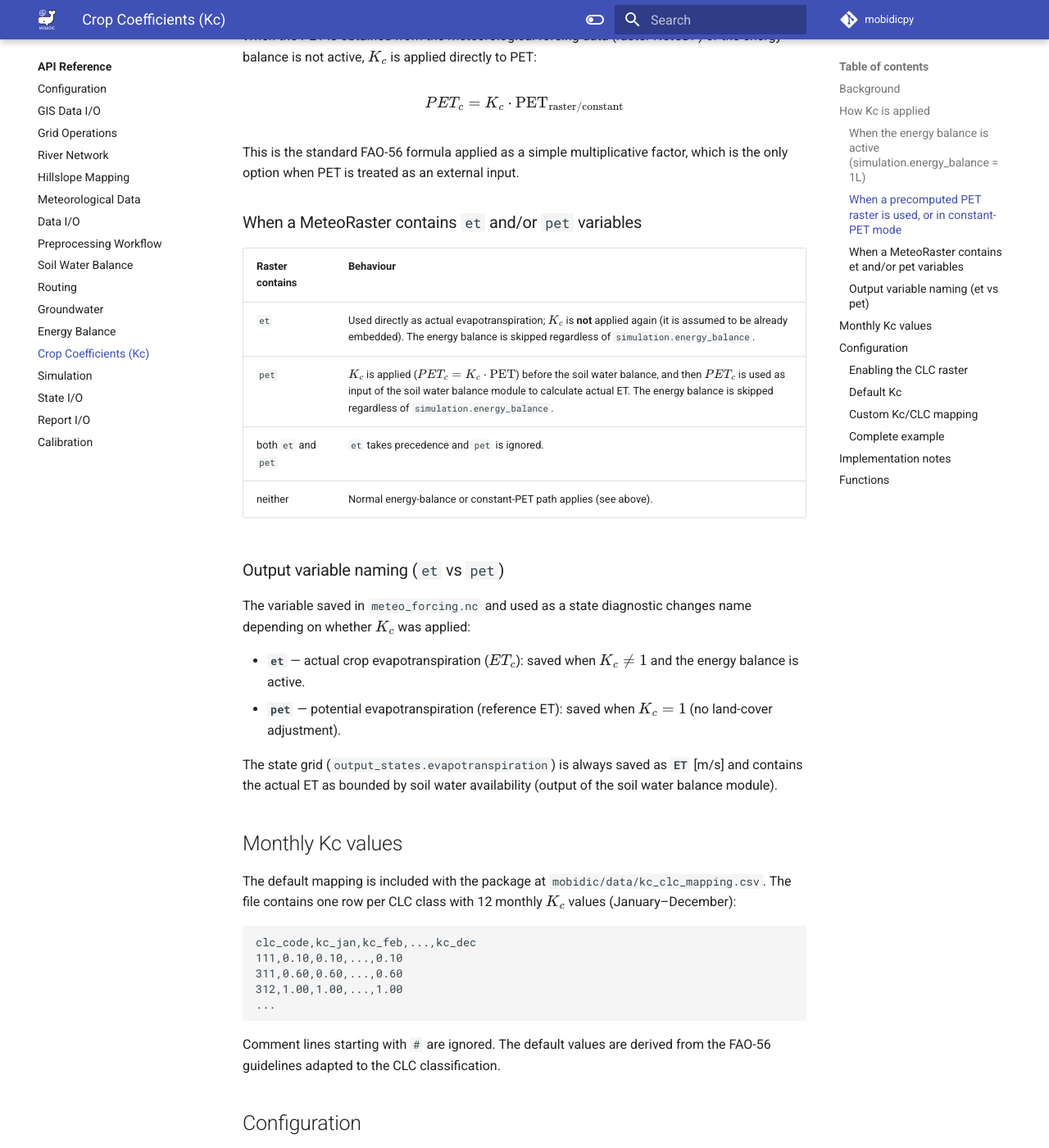
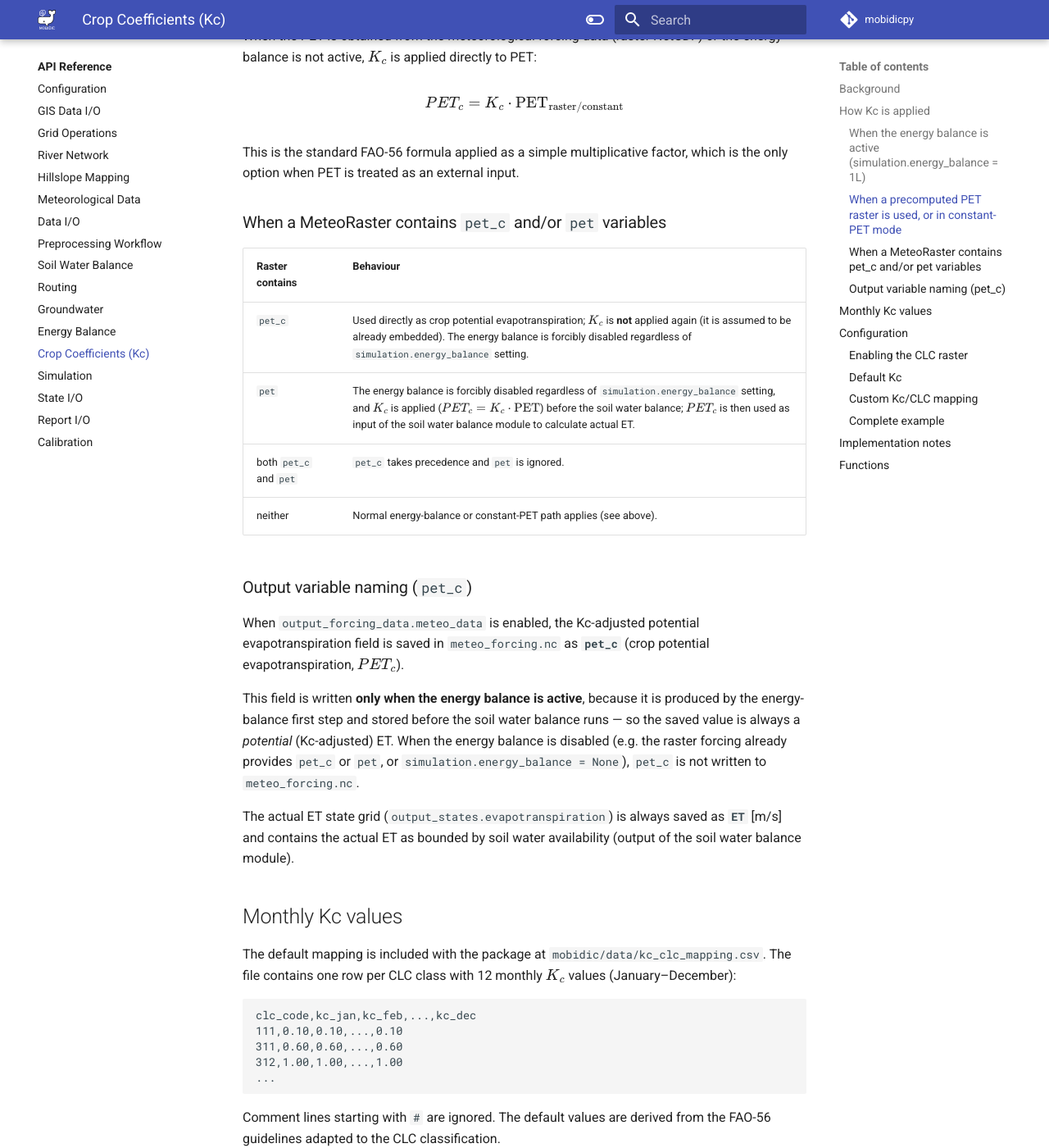
Before and after one commit to mobidichydro/MOBIDICpy, an MkDocs documentation site: the page built from docs/reference/crop_coefficients.md, in a window 1280 px wide and 1400 px high, scrolled down 1353 px. Shown: the whole window at 82% size. Built offline with MkDocs 1.6.1 and Material for MkDocs 9.7.7, drawn with Linux system fonts in a browser that asks for light colours; a script that is not in the unit is left out; comment, search, counter and statistics services are not loaded; the version menu is left out.

Commit message:
Edited documentation related to energy balance

```diff
--- a/docs/reference/crop_coefficients.md
+++ b/docs/reference/crop_coefficients.md
@@ -40,23 +40,22 @@ $$PET_c = K_c \cdot \text{PET}_{\text{raster/constant}}$$
 
 This is the standard FAO-56 formula applied as a simple multiplicative factor, which is the only option when PET is treated as an external input.
 
-### When a MeteoRaster contains `et` and/or `pet` variables
+### When a MeteoRaster contains `pet_c` and/or `pet` variables
 
 | Raster contains | Behaviour |
 |---|---|
-| `et` | Used directly as actual evapotranspiration; $K_c$ is **not** applied again (it is assumed to be already embedded). The energy balance is skipped regardless of `simulation.energy_balance`. |
-| `pet` | $K_c$ is applied ($PET_c = K_c \cdot \text{PET}$) before the soil water balance, and then $PET_c$ is used as input of the soil water balance module to calculate actual ET. The energy balance is skipped regardless of `simulation.energy_balance`. |
-| both `et` and `pet` | `et` takes precedence and `pet` is ignored. |
+| `pet_c` | Used directly as crop potential evapotranspiration; $K_c$ is **not** applied again (it is assumed to be already embedded). The energy balance is forcibly disabled regardless of `simulation.energy_balance` setting. |
+| `pet` | The energy balance is forcibly disabled regardless of `simulation.energy_balance` setting, and $K_c$ is applied ($PET_c = K_c \cdot \text{PET}$) before the soil water balance; $PET_c$ is then used as input of the soil water balance module to calculate actual ET. |
+| both `pet_c` and `pet` | `pet_c` takes precedence and `pet` is ignored. |
 | neither | Normal energy-balance or constant-PET path applies (see above). |
 
-### Output variable naming (`et` vs `pet`)
+### Output variable naming (`pet_c`)
 
-The variable saved in `meteo_forcing.nc` and used as a state diagnostic changes name depending on whether $K_c$ was applied:
+When `output_forcing_data.meteo_data` is enabled, the Kc-adjusted potential evapotranspiration field is saved in `meteo_forcing.nc` as **`pet_c`** (crop potential evapotranspiration, $PET_c$).
 
-- **`et`** — actual crop evapotranspiration ($ET_c$): saved when $K_c \ne 1$ and the energy balance is active.
-- **`pet`** — potential evapotranspiration (reference ET): saved when $K_c = 1$ (no land-cover adjustment).
+This field is written **only when the energy balance is active**, because it is produced by the energy-balance first step and stored before the soil water balance runs — so the saved value is always a *potential* (Kc-adjusted) ET. When the energy balance is disabled (e.g. the raster forcing already provides `pet_c` or `pet`, or `simulation.energy_balance = None`), `pet_c` is not written to `meteo_forcing.nc`.
 
-The state grid (`output_states.evapotranspiration`) is always saved as **`ET`** [m/s] and contains the actual ET as bounded by soil water availability (output of the soil water balance module).
+The actual ET state grid (`output_states.evapotranspiration`) is always saved as **`ET`** [m/s] and contains the actual ET as bounded by soil water availability (output of the soil water balance module).
 
 ## Monthly Kc values
 
```
Also changed, not shown: docs/reference/energy_balance.md (+5 -5 lines), docs/reference/simulation.md (+7 -7 lines).
